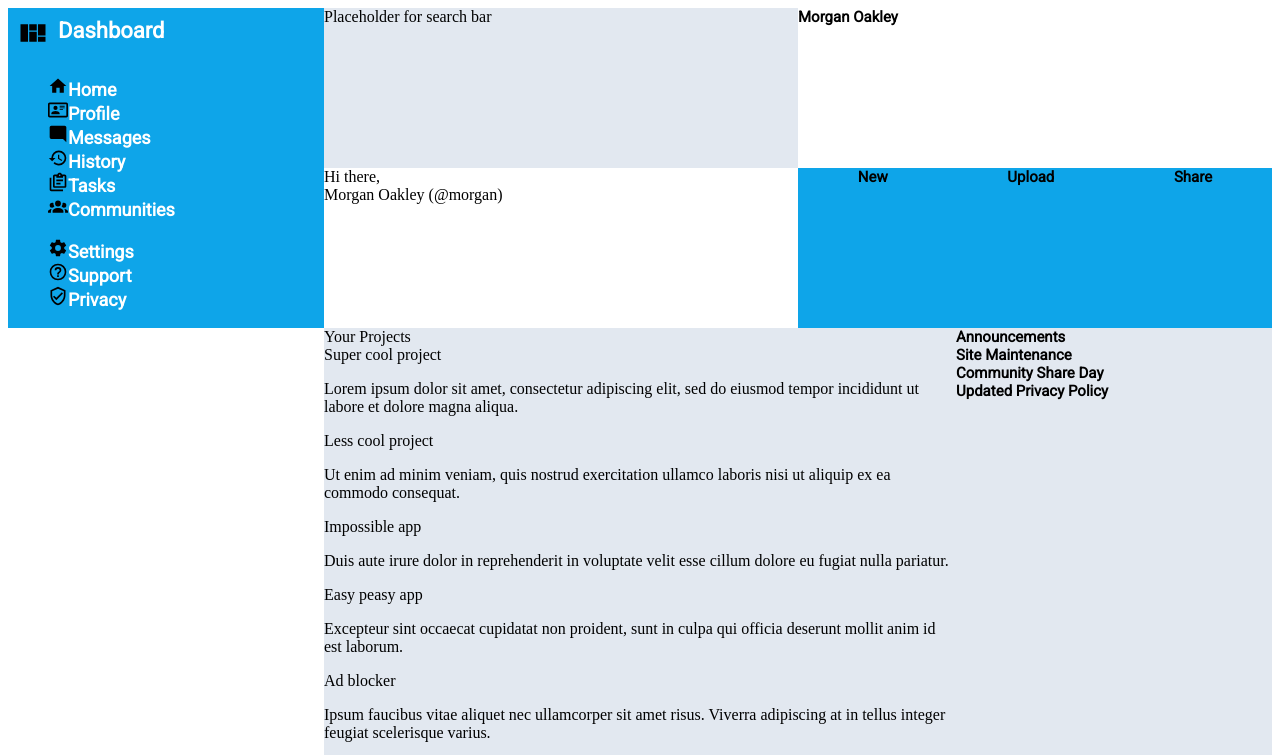
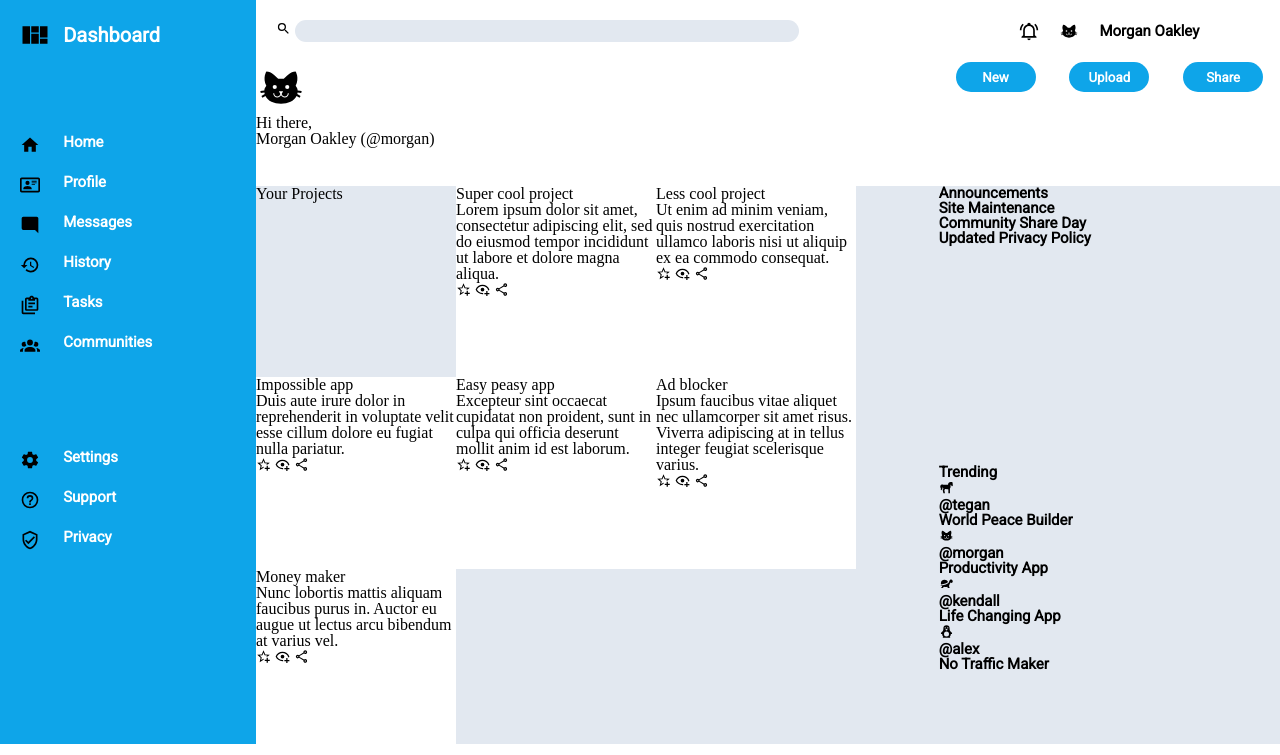
Before and after one commit to lhtn/dashboard, a plain HTML site: page index.html in a window 1280 px wide. Shown: the top 755 px of the page. Drawn offline with Linux system fonts and the light colour scheme.

Commit message:
Add reset style, add css grid to side-bar container, add style to buttons, add more icons

```diff
--- a/index.html
+++ b/index.html
@@ -14,35 +14,46 @@
     <body>
         <div class="container">
             <div class="side-bar">
-                <div class="logo">
-                    <img src="images/view-dashboard-variant.svg" height="30px">
-                    <div>Dashboard</div>
-                </div>
-                <div class="side-bar-list">
-                    <ol class="first-list">
-                        <li><img src="images/home.svg" width="20px">Home</li>
-                        <li><img src="images/profile.svg" width="20px">Profile</li>
-                        <li><img src="images/messages.svg" width="20px">Messages</li>
-                        <li><img src="images/history.svg" width="20px">History</li>
-                        <li><img src="images/tasks.svg" width="20px">Tasks</li>
-                        <li><img src="images/communities.svg" width="20px">Communities</li>
-                    </ol>
-                    <ol class="second-list">
-                        <li><img src="images/settings.svg" width="20px">Settings</li>
-                        <li><img src="images/support.svg" width="20px">Support</li>
-                        <li><img src="images/privacy.svg" width="20px">Privacy</li>
-                    </ol>
-                </div>
+                <img src="images/dashboard.svg" height="30px">
+                <div class="logo">Dashboard</div>
+                <img src="images/home.svg" width="20px">
+                <div>Home</div>
+                <img src="images/profile.svg" width="20px">
+                <div>Profile</div>
+                <img src="images/messages.svg" width="20px">
+                <div>Messages</div>
+                <img src="images/history.svg" width="20px">
+                <div>History</div>
+                <img src="images/tasks.svg" width="20px">
+                <div>Tasks</div>
+                <img src="images/communities.svg" width="20px">
+                <div>Communities</div>
+                <img src="images/settings.svg" width="20px">
+                <div>Settings</div>
+                <img src="images/support.svg" width="20px">
+                <div>Support</div>
+                <img src="images/privacy.svg" width="20px">
+                <div>Privacy</div>
             </div>
 
             <div class="header">
-                <div class="search">Placeholder for search bar</div>
-                <div class="name">Morgan Oakley</div>
-                <div class="greeting">Hi there,<br>Morgan Oakley (@morgan)</div>
+                <div class="search">
+                    <img src="images/search.svg" width="15px">
+                    <input name="search-bar" type="text">
+                </div>
+                <div class="name">
+                    <img src="images/bell.svg" width="20px">
+                    <img src="images/cat.svg" width="20px">
+                    <div>Morgan Oakley</div>
+                </div>
+                <div class="greeting">
+                    <img src="images/cat.svg" width="50px">
+                    <div>Hi there,<br>Morgan Oakley (@morgan)</div>
+                </div>
                 <div class="buttons">
-                    <div>New</div>
-                    <div>Upload</div>
-                    <div>Share</div>
+                    <button>New</button>
+                    <button>Upload</button>
+                    <button>Share</button>
                 </div>
             </div>
 
@@ -51,21 +62,39 @@
                     <div>Your Projects</div>
                     <div class="project">Super cool project
                         <p>Lorem ipsum dolor sit amet, consectetur adipiscing elit, sed do eiusmod tempor incididunt ut labore et dolore magna aliqua. </p>
+                        <img src="images/star.svg" width="15px">
+                        <img src="images/eye.svg" width="15px">
+                        <img src="images/share.svg" width="15px">
                     </div>
                     <div class="project">Less cool project
                         <p>Ut enim ad minim veniam, quis nostrud exercitation ullamco laboris nisi ut aliquip ex ea commodo consequat.</p>
+                        <img src="images/star.svg" width="15px">
+                        <img src="images/eye.svg" width="15px">
+                        <img src="images/share.svg" width="15px">
                     </div>
                     <div class="project">Impossible app
                         <p>Duis aute irure dolor in reprehenderit in voluptate velit esse cillum dolore eu fugiat nulla pariatur. </p>
+                        <img src="images/star.svg" width="15px">
+                        <img src="images/eye.svg" width="15px">
+                        <img src="images/share.svg" width="15px">
                     </div>
                     <div class="project">Easy peasy app
                         <p>Excepteur sint occaecat cupidatat non proident, sunt in culpa qui officia deserunt mollit anim id est laborum.</p>
+                        <img src="images/star.svg" width="15px">
+                        <img src="images/eye.svg" width="15px">
+                        <img src="images/share.svg" width="15px">
                     </div>
                     <div class="project">Ad blocker
                         <p>Ipsum faucibus vitae aliquet nec ullamcorper sit amet risus. Viverra adipiscing at in tellus integer feugiat scelerisque varius. </p>
+                        <img src="images/star.svg" width="15px">
+                        <img src="images/eye.svg" width="15px">
+                        <img src="images/share.svg" width="15px">
                     </div>
                     <div class="project">Money maker
                         <p>Nunc lobortis mattis aliquam faucibus purus in. Auctor eu augue ut lectus arcu bibendum at varius vel. </p>
+                        <img src="images/star.svg" width="15px">
+                        <img src="images/eye.svg" width="15px">
+                        <img src="images/share.svg" width="15px">
                     </div>
                 </div>
                 <div class="announcements">
@@ -77,18 +106,22 @@
                 <div class="trending">
                     <div>Trending</div>
                     <div class="person">
+                        <img src="images/horse.svg" width="15px">
                         <div>@tegan</div>
                         <div>World Peace Builder</div>
                     </div>
                     <div class="person">
+                        <img src="images/cat.svg" width="15px">
                         <div>@morgan</div>
                         <div>Productivity App</div>
                     </div>
                     <div class="person">
+                        <img src="images/tortoise.svg" width="15px">
                         <div>@kendall</div>
                         <div>Life Changing App</div>
                     </div>
                     <div class="person">
+                        <img src="images/penguin.svg" width="15px">
                         <div>@alex</div>
                         <div>No Traffic Maker</div>
                     </div>
--- a/styles.css
+++ b/styles.css
@@ -1,23 +1,67 @@
+/* http://meyerweb.com/eric/tools/css/reset/
+   v2.0 | 20110126
+   License: none (public domain)
+*/
+
+html, body, div, span, applet, object, iframe,
+h1, h2, h3, h4, h5, h6, p, blockquote, pre,
+a, abbr, acronym, address, big, cite, code,
+del, dfn, em, img, ins, kbd, q, s, samp,
+small, strike, strong, sub, sup, tt, var,
+b, u, i, center,
+dl, dt, dd, ol, ul, li,
+fieldset, form, label, legend,
+table, caption, tbody, tfoot, thead, tr, th, td,
+article, aside, canvas, details, embed,
+figure, figcaption, footer, header, hgroup,
+menu, nav, output, ruby, section, summary,
+time, mark, audio, video {
+	margin: 0;
+	padding: 0;
+	border: 0;
+	font-size: 100%;
+	font: inherit;
+	vertical-align: baseline;
+}
+
+/* HTML5 display-role reset for older browsers */
+article, aside, details, figcaption, figure,
+footer, header, hgroup, menu, nav, section {
+	display: block;
+}
+
+body {
+	line-height: 1;
+}
+
+ol, ul {
+	list-style: none;
+}
+
+blockquote, q {
+	quotes: none;
+}
+
+blockquote:before, blockquote:after,
+q:before, q:after {
+	content: '';
+	content: none;
+}
+
+table {
+	border-collapse: collapse;
+	border-spacing: 0;
+}
+
+/* Main container */
+
 .container {
     display: grid;
-    grid-template-columns: 1fr 3fr;
+    grid-template-columns: 1fr 4fr;
+    grid-template-rows: 1fr 3fr;
 }
 
 /* Fonts */
-
-.logo {
-    font-family: 'Roboto', sans-serif;
-    font-size: 22px;
-    font-weight: 700;
-}
-
-.first-list,
-.second-list {
-    list-style-type: none;
-    font-family: 'Roboto', sans-serif;
-    font-size: 18px;
-    font-weight: 600;
-}
 
 .name,
 .buttons,
@@ -28,56 +72,97 @@
     font-weight: 700;
 }
 
-.project-title {
-    font-family: 'Roboto', sans-serif;
-    font-size: 12px;
-    font-weight: 200;
-}
-
 /* Side bar */
 
 .side-bar {
+    display: grid;
+    grid-area: 1 / 1 / 3 / 2;
+    grid-template-columns: 1fr 4fr;
+    grid-template-rows: 0.3fr repeat(5, minmax(30px, 40px)) 0.3fr repeat(3, minmax(30px, 40px));
     background-color: #0ea5e9;
     color: #ffffff;
+    padding: 20px;
 }
 
-.logo {
-    display: flex;
-    gap: 10px;
-    padding: 10px;
+.side-bar .logo {
+    font-family: 'Roboto', sans-serif;
+    font-size: 20px;
+    font-weight: 700;
+    margin-top: 5px;
+}
+
+.side-bar div {
+    font-family: 'Roboto', sans-serif;
+    font-size: 15px;
+    font-weight: 600;
 }
 
 /* Header */
 
 .header {
     display: grid;
-    grid-column: 2 / 3;
-    grid-template-rows: 1fr 1fr;
-    grid-template-columns: 1fr 1fr;
+    grid-area: 1 / 2 / 2 / 3;
+    grid-template-rows: 1fr 2fr;
+    grid-template-columns: 2fr 1fr;
 }
 
 .search {
+    margin: 20px;
+}
+
+input[type=text] {
     background-color: #e2e8f0;
+    border-radius: 25px;
+    border: none;
+    width: 500px;
+    height: 20px;
+}
+
+.name {
+    display: flex;
+    justify-content: center;
+    gap: 20px;
+}
+
+.name div {
+    display: flex;
+    align-self: center;
 }
 
 .buttons {
     display: flex;
     justify-content: space-around;
+}
+
+button {
     background-color: #0ea5e9;
+    border: #ffffff;
+    border-radius: 25px;
+    height: 30px;
+    width: 80px;
+    font-family: 'Roboto', sans-serif;
+    font-weight: 600;
+    color: #ffffff;
 }
 
 /* Main content */
 
 .main-content {
     display: grid;
-    grid-column: 2 / 3;
+    grid-area: 2 / 2 / 3 / 3;
     grid-template-columns: 2fr 1fr;
     grid-template-rows: 1fr 1fr;
     background-color: #e2e8f0;
 }
 
-.projects {
+.project-container {
+    display: grid;
     grid-area: 1 / 1 / 3 / 2;
+    grid-template-columns: repeat(auto-fit, 200px);
+}
+
+.project {
+    background-color: #ffffff;
 }
 
 .announcements {
```
Also changed, not shown: images/bell.svg (added), images/cat.svg (added), images/dashboard.svg (renamed from images/view-dashboard-variant.svg), images/eye.svg (added), images/horse.svg (added), images/penguin.svg (added), images/search.svg (added), images/share.svg (added), images/star.svg (added), images/tortoise.svg (added).
